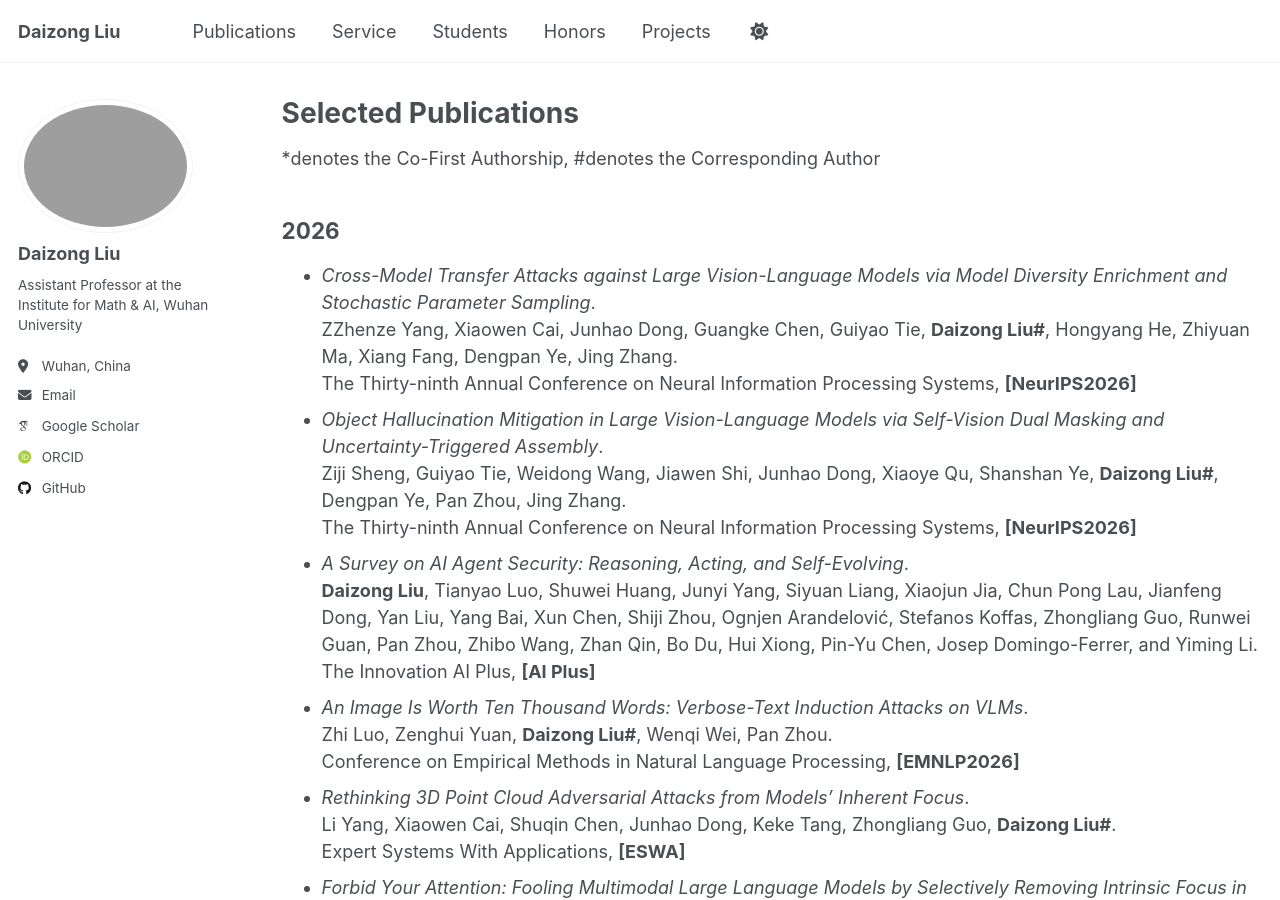
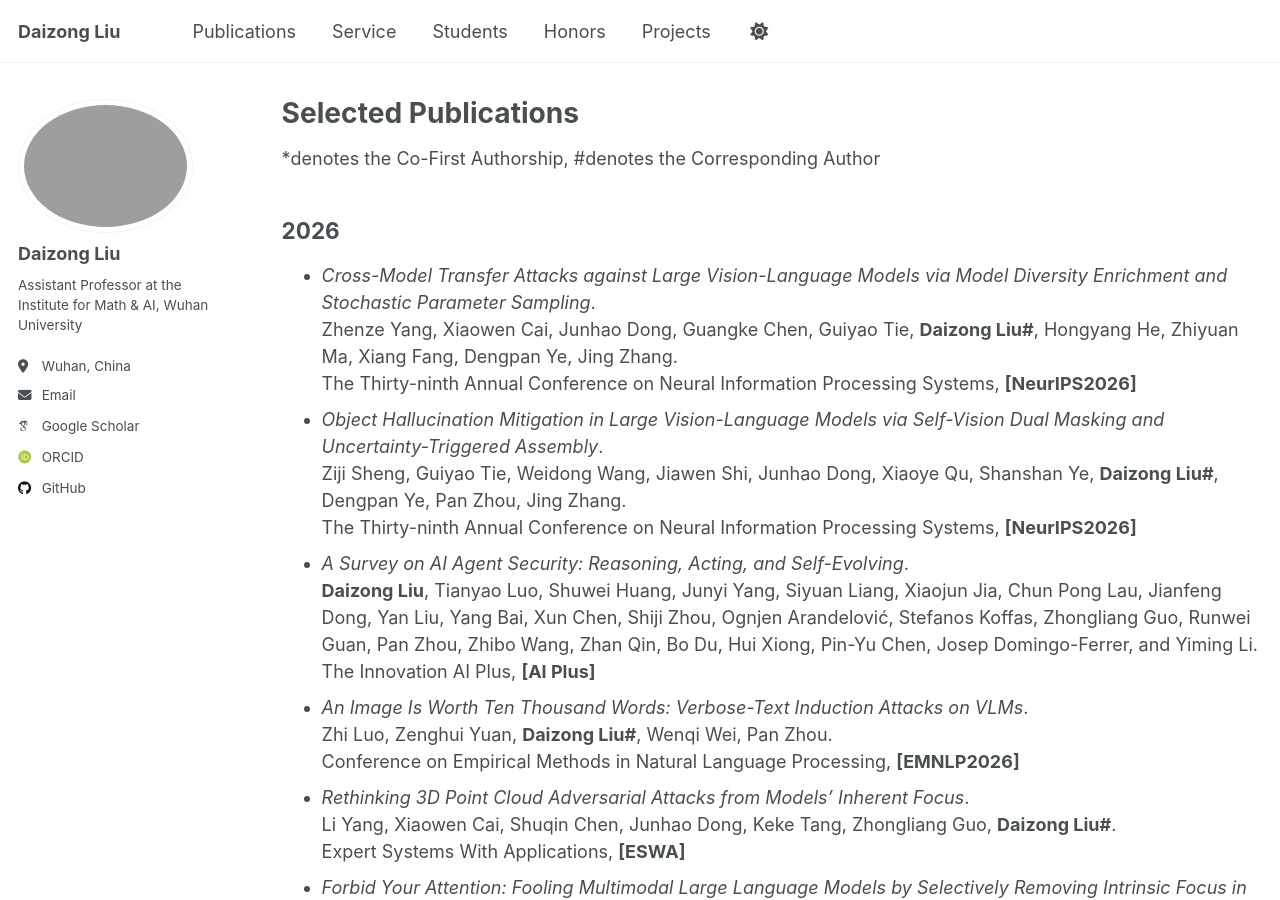
Before and after one commit to liudaizong/liudaizong.github.io, a Jekyll site: the page built from _pages/publications.md, in a window 1280 px wide and 900 px high. Built offline with Jekyll 4.4.1, drawn with Linux system fonts in a browser that asks for light colours; some web fonts are replaced.

Commit message:
Update publications.md

```diff
--- a/_pages/publications.md
+++ b/_pages/publications.md
@@ -7,7 +7,7 @@ author_profile: true
 *denotes the Co-First Authorship, #denotes the Corresponding Author
 
 ## 2026
-* *Cross-Model Transfer Attacks against Large Vision-Language Models via Model Diversity Enrichment and Stochastic Parameter Sampling*.<br/> ZZhenze Yang, Xiaowen Cai, Junhao Dong, Guangke Chen, Guiyao Tie, **Daizong Liu#**, Hongyang He, Zhiyuan Ma, Xiang Fang, Dengpan Ye, Jing Zhang.<br/> The Thirty-ninth Annual Conference on Neural Information Processing Systems, **[NeurIPS2026]**
+* *Cross-Model Transfer Attacks against Large Vision-Language Models via Model Diversity Enrichment and Stochastic Parameter Sampling*.<br/> Zhenze Yang, Xiaowen Cai, Junhao Dong, Guangke Chen, Guiyao Tie, **Daizong Liu#**, Hongyang He, Zhiyuan Ma, Xiang Fang, Dengpan Ye, Jing Zhang.<br/> The Thirty-ninth Annual Conference on Neural Information Processing Systems, **[NeurIPS2026]**
 * *Object Hallucination Mitigation in Large Vision-Language Models via Self-Vision Dual Masking and Uncertainty-Triggered Assembly*.<br/> Ziji Sheng, Guiyao Tie, Weidong Wang, Jiawen Shi, Junhao Dong, Xiaoye Qu, Shanshan Ye, **Daizong Liu#**, Dengpan Ye, Pan Zhou, Jing Zhang.<br/> The Thirty-ninth Annual Conference on Neural Information Processing Systems, **[NeurIPS2026]**
 * *A Survey on AI Agent Security: Reasoning, Acting, and Self-Evolving*.<br/> **Daizong Liu**, Tianyao Luo, Shuwei Huang, Junyi Yang, Siyuan Liang, Xiaojun Jia, Chun Pong Lau, Jianfeng Dong, Yan Liu, Yang Bai, Xun Chen, Shiji Zhou, Ognjen Arandelović, Stefanos Koffas, Zhongliang Guo, Runwei Guan, Pan Zhou, Zhibo Wang, Zhan Qin, Bo Du, Hui Xiong, Pin-Yu Chen, Josep Domingo-Ferrer, and Yiming Li.<br/> The Innovation AI Plus, **[AI Plus]**
 * *An Image Is Worth Ten Thousand Words: Verbose-Text Induction Attacks on VLMs*.<br/> Zhi Luo, Zenghui Yuan, **Daizong Liu#**, Wenqi Wei, Pan Zhou.<br/> Conference on Empirical Methods in Natural Language Processing, **[EMNLP2026]**
```
